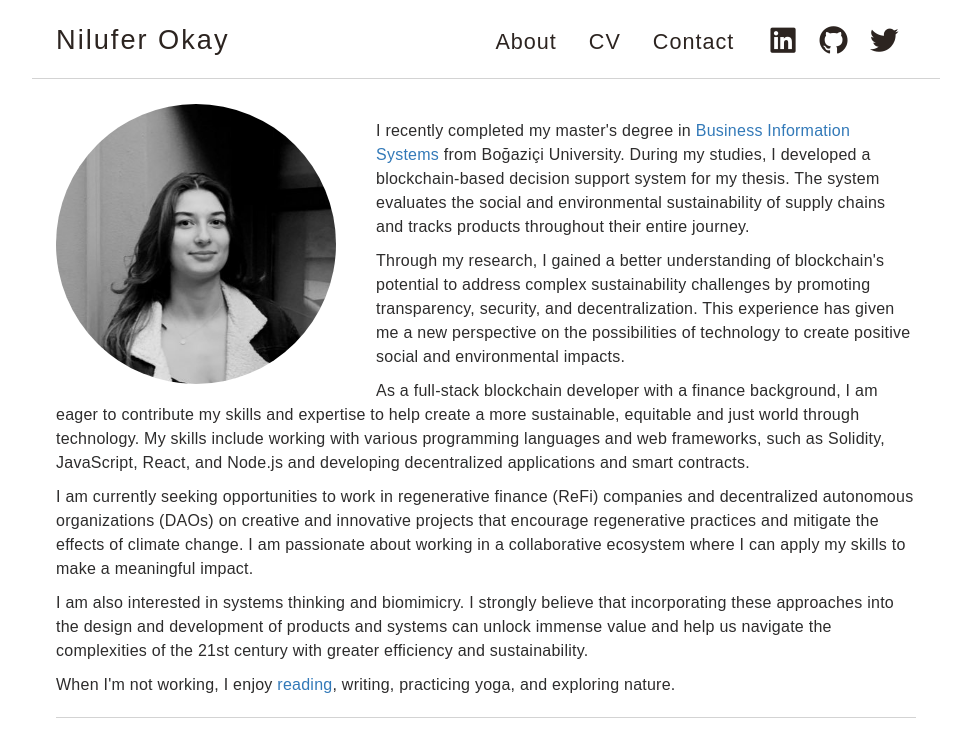
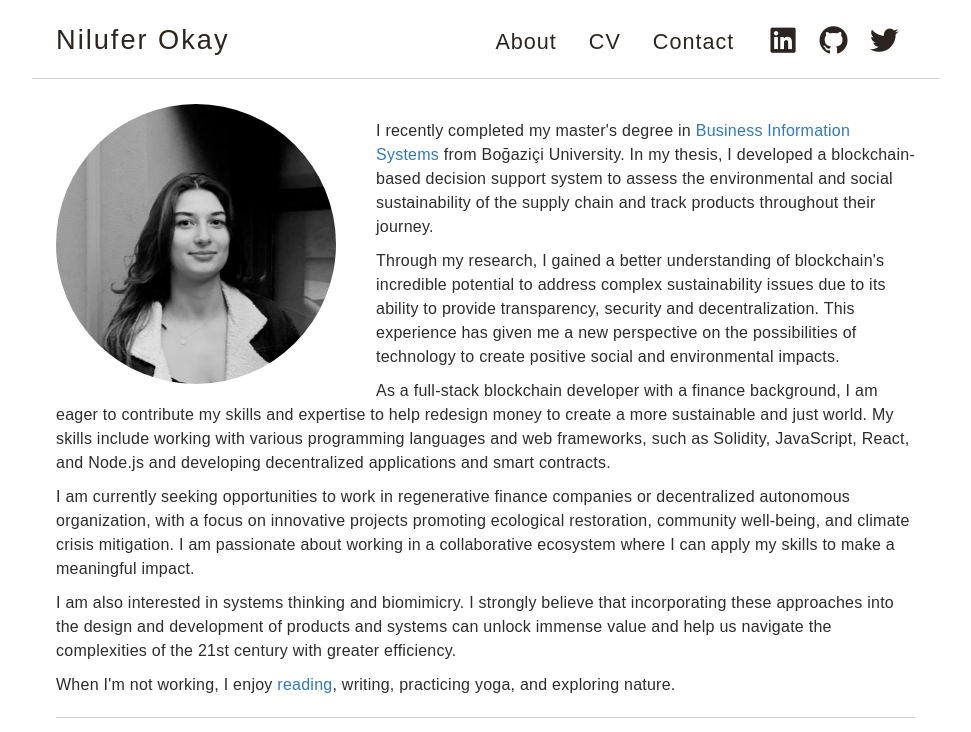
Before and after one commit to niluferokay/niluferokay.github.io, a React (Vite) app: page / in a window 1280 px wide. Shown: the top 732 px of the page, without its empty margins (154-1125 px from the left). Built offline with nearby package versions, Linux system fonts and the light colour scheme; a web font is replaced by a local one.

Commit message:
last commit

```diff
--- a/src/App.jsx
+++ b/src/App.jsx
@@ -80,12 +80,12 @@ function App() {
           <img src="profile.jpg" alt="" className="home__img" />
         </div>
         <div className="home__description">
-            <p className='home__para'>I recently completed my master's degree in <a className='para__link' href="http://bis.boun.edu.tr/"  target="_blank">Business Information Systems</a> from Boğaziçi University. During my studies, I developed a blockchain-based decision support system for my thesis. The system evaluates the social and environmental sustainability of supply chains and tracks products throughout their entire journey.</p>
-            <p className='home__para'>Through my research, I gained a better understanding of blockchain's potential to address complex sustainability challenges by promoting transparency, security, and decentralization. This experience has given me a new perspective on the possibilities of technology to create positive social and environmental impacts.
+            <p className='home__para'>I recently completed my master's degree in <a className='para__link' href="http://bis.boun.edu.tr/"  target="_blank">Business Information Systems</a> from Boğaziçi University. In my thesis, I developed a blockchain-based decision support system to assess the environmental and social sustainability of the supply chain and track products throughout their journey.</p>
+            <p className='home__para'>Through my research, I gained a better understanding of blockchain's incredible potential to address complex sustainability issues due to its ability to provide transparency, security and decentralization. This experience has given me a new perspective on the possibilities of technology to create positive social and environmental impacts.
             </p>
-            <p className='home__para'>As a full-stack blockchain developer with a finance background, I am eager to contribute my skills and expertise to help create a more sustainable, equitable and just world through technology. My skills include working with various programming languages and web frameworks, such as Solidity, JavaScript, React, and Node.js and developing decentralized applications and smart contracts.</p>
-            <p className='home__para'>I am currently seeking opportunities to work in regenerative finance (ReFi) companies and decentralized autonomous organizations (DAOs) on creative and innovative projects that encourage regenerative practices and mitigate the effects of climate change. I am passionate about working in a collaborative ecosystem where I can apply my skills to make a meaningful impact.</p>
-            <p className='home__para'> I am also interested in systems thinking and biomimicry. I strongly believe that incorporating these approaches into the design and development of products and systems can unlock immense value and help us navigate the complexities of the 21st century with greater efficiency and sustainability.</p>
+            <p className='home__para'>As a full-stack blockchain developer with a finance background, I am eager to contribute my skills and expertise to help redesign money to create a more sustainable and just world. My skills include working with various programming languages and web frameworks, such as Solidity, JavaScript, React, and Node.js and developing decentralized applications and smart contracts.</p>
+            <p className='home__para'>I am currently seeking opportunities to work in regenerative finance companies or decentralized autonomous organization, with a focus on innovative projects promoting ecological restoration, community well-being, and climate crisis mitigation. I am passionate about working in a collaborative ecosystem where I can apply my skills to make a meaningful impact.</p>
+            <p className='home__para'> I am also interested in systems thinking and biomimicry. I strongly believe that incorporating these approaches into the design and development of products and systems can unlock immense value and help us navigate the complexities of the 21st century with greater efficiency.</p>
             <p className='home__para'>When I'm not working, I enjoy <a className='para__link' href="https://www.goodreads.com/niluokay" target="_blank">reading</a>, writing, practicing yoga, and exploring nature.</p>
         </div>
       </div>
```
Also changed, not shown: 1 other file (tests, documents, lock files or other folders).
